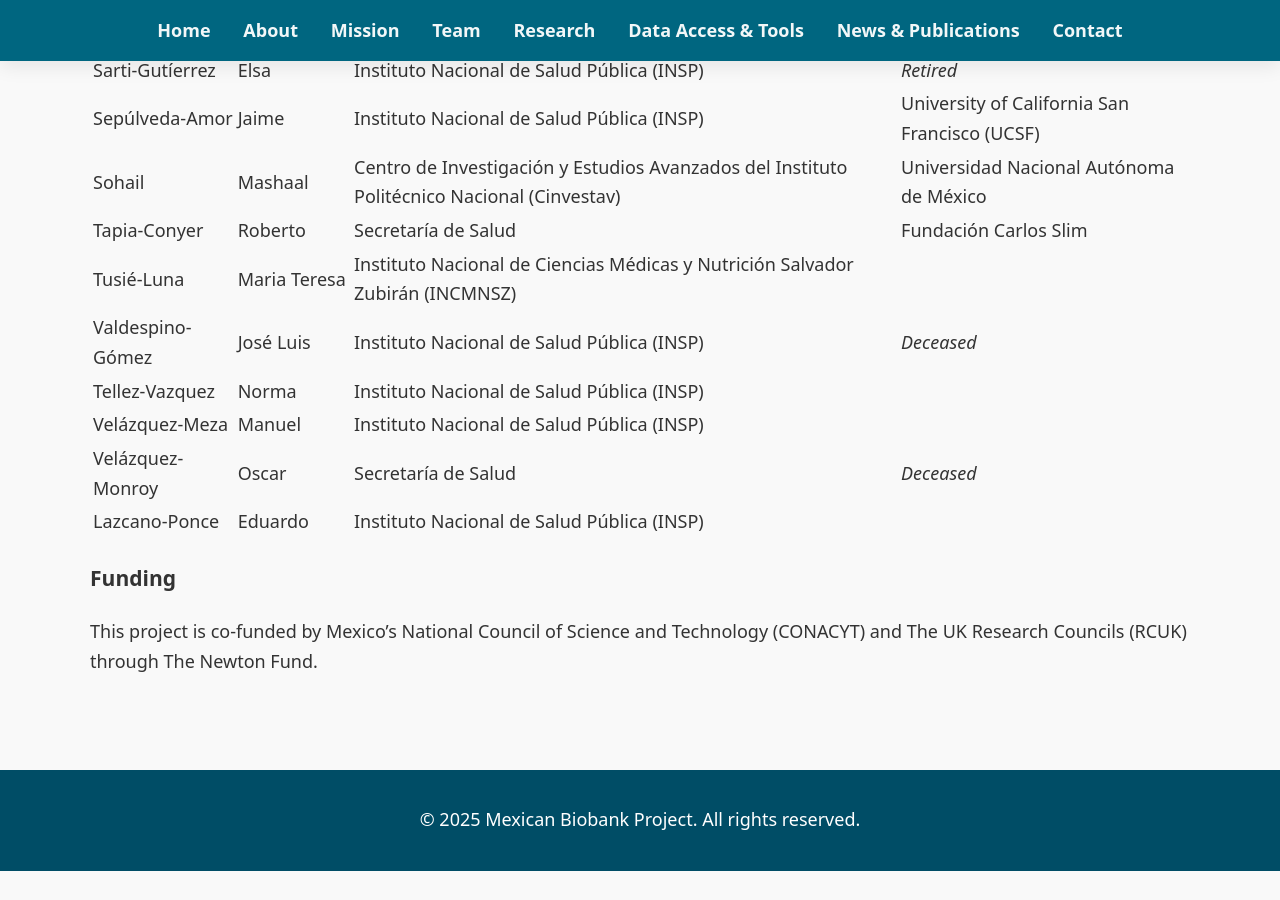
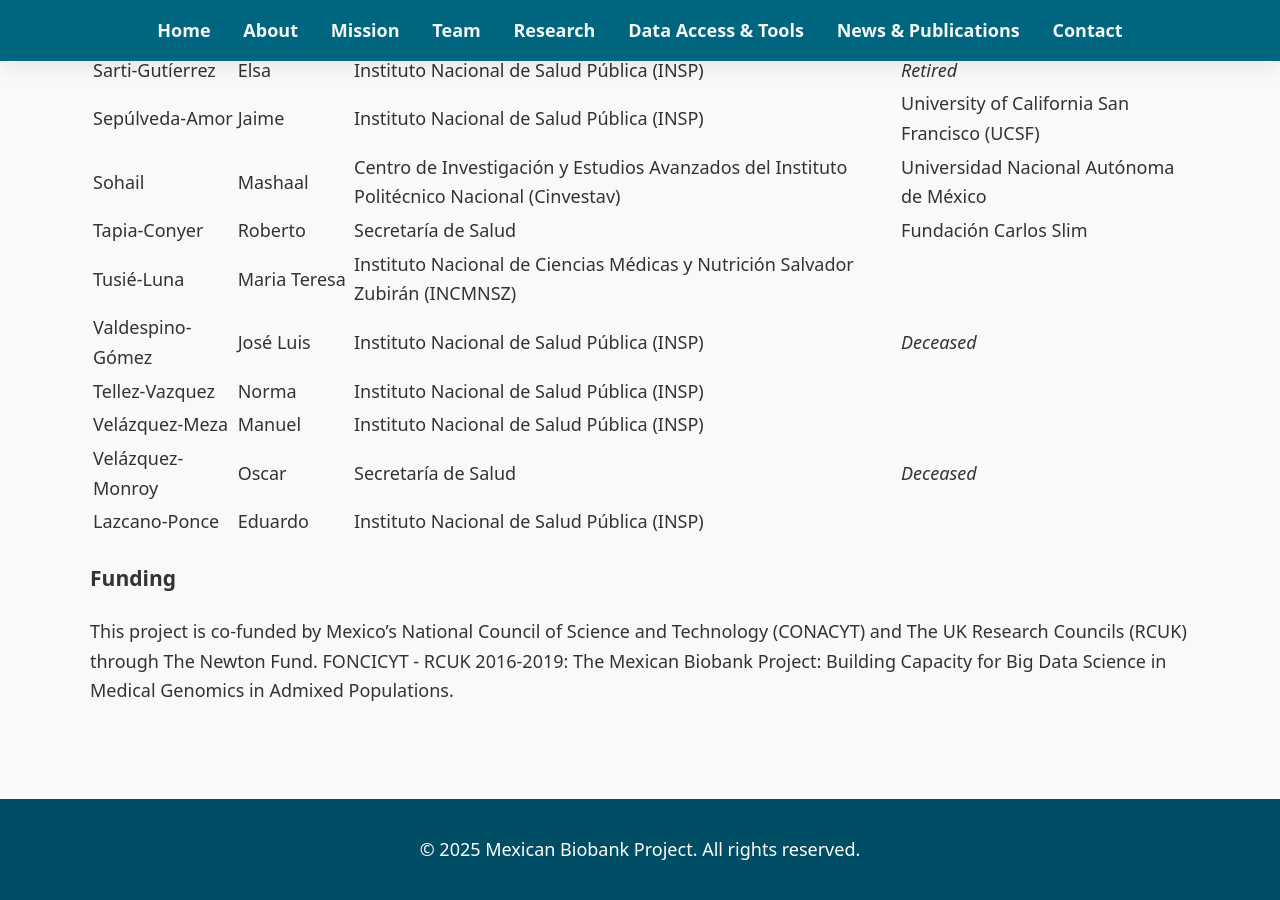
Before and after one commit to morenolab/MexicanBiobank_webpage, a Jekyll site: the page built from pages/team.md, in a window 1280 px wide and 900 px high, scrolled down 3142 px. Built offline with Jekyll 4.4.1, drawn with Linux system fonts in a browser that asks for light colours; before the commit the page ends 4013 px from its top, so only the background shows below that.

Commit message:
funding section

```diff
--- a/pages/team.md
+++ b/pages/team.md
@@ -352,4 +352,6 @@ permalink: /team/
 
         <body>This project is co-funded by Mexico’s National Council of Science and Technology (CONACYT) and The UK Research Councils (RCUK) through The Newton Fund.</body>
 
+        <body>FONCICYT - RCUK 2016-2019: The Mexican Biobank Project: Building Capacity for Big Data Science in Medical Genomics in Admixed Populations.</body>
+
 </section>
```
